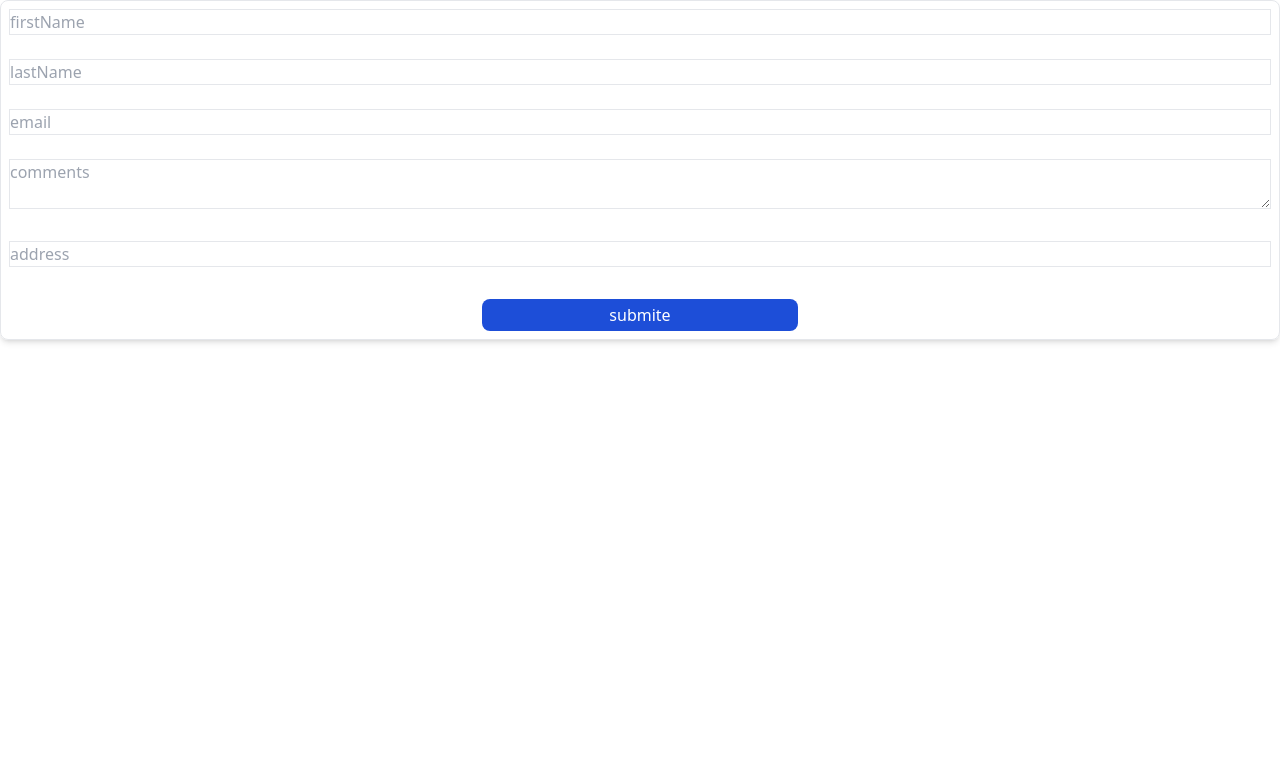
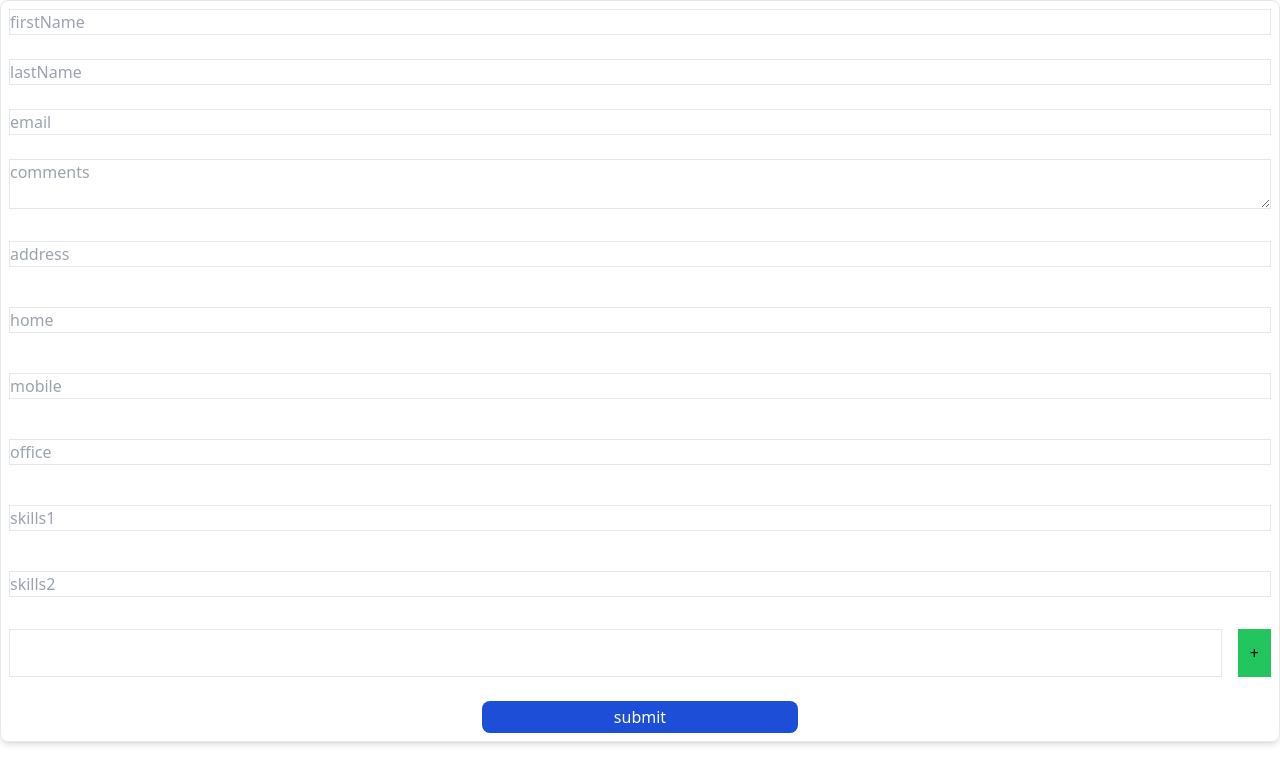
Before and after one commit to aeinmananni/formik, a React (Vite) app: page / in a window 1280 px wide. Shown: the top 784 px of the page. Built offline with nearby package versions, Linux system fonts and the light colour scheme.

Commit message:
add Object and Array Info In Form

```diff
--- a/src/components/formik-components/index.tsx
+++ b/src/components/formik-components/index.tsx
@@ -1,4 +1,12 @@
-import { Formik, Form, Field, ErrorMessage, FieldProps } from "formik";
+import {
+  Formik,
+  Form,
+  Field,
+  ErrorMessage,
+  FieldProps,
+  FieldArray,
+  FieldArrayRenderProps,
+} from "formik";
 import { initialValues, validationSchema } from "../utils";
 import Button from "../../UI/button";
 
@@ -9,8 +17,10 @@ const FormikComponents = () => {
   return (
     <Formik
       className="flex justify-center items-center w-full p-5"
+      onSubmit={(values: PersonalType) => {
+        console.log(values);
+      }}
       initialValues={initialValues}
-      onSubmit={(values: PersonalType) => console.log(values)}
       validationSchema={validationSchema}
     >
       <Form className="rounded-lg shadow-md flex flex-col justify-center items-start w-full border p-2 gap-6">
@@ -94,9 +104,136 @@ const FormikComponents = () => {
             }}
           </Field>
         </div>
+        <div className="flex flex-col gap-1 w-full">
+          <Field type="text" name="phones.home" className="border !w-full">
+            {(props: FieldProps) => {
+              const { meta, field } = props;
+
+              return (
+                <Input
+                  type="text"
+                  id="phones.home"
+                  className="border "
+                  placeholder="home"
+                  errorMessage={meta.touched && meta.error ? meta.error : ""}
+                  {...field}
+                />
+              );
+            }}
+          </Field>
+        </div>
+        <div className="flex flex-col gap-1 w-full">
+          <Field type="text" name="phones.mobile" className="border !w-full">
+            {(props: FieldProps) => {
+              const { meta, field } = props;
+
+              return (
+                <Input
+                  type="text"
+                  id="phones.mobile"
+                  className="border "
+                  placeholder="mobile"
+                  errorMessage={meta.touched && meta.error ? meta.error : ""}
+                  {...field}
+                />
+              );
+            }}
+          </Field>
+        </div>
+        <div className="flex flex-col gap-1 w-full">
+          <Field type="text" name="phones.office" className="border !w-full">
+            {(props: FieldProps) => {
+              const { meta, field } = props;
+
+              return (
+                <Input
+                  type="text"
+                  id="phones.office"
+                  className="border "
+                  placeholder="office"
+                  errorMessage={meta.touched && meta.error ? meta.error : ""}
+                  {...field}
+                />
+              );
+            }}
+          </Field>
+        </div>
+        <div className="flex flex-col gap-1 w-full">
+          <Field type="text" name="skills[0]" className="border !w-full">
+            {(props: FieldProps) => {
+              const { meta, field } = props;
+
+              return (
+                <Input
+                  type="text"
+                  id="skills1"
+                  className="border "
+                  placeholder="skills1"
+                  errorMessage={meta.touched && meta.error ? meta.error : ""}
+                  {...field}
+                />
+              );
+            }}
+          </Field>
+        </div>
+        <div className="flex flex-col gap-1 w-full">
+          <Field type="text" name="skills[1]" className="border !w-full">
+            {(props: FieldProps) => {
+              const { meta, field } = props;
+
+              return (
+                <Input
+                  type="text"
+                  id="skills2"
+                  className="border "
+                  placeholder="skills2"
+                  errorMessage={meta.touched && meta.error ? meta.error : ""}
+                  {...field}
+                />
+              );
+            }}
+          </Field>
+        </div>
+        <div className="flex flex-col gap-1 w-full">
+          <FieldArray name="corses">
+            {(props: FieldArrayRenderProps) => {
+              const { push, remove, form } = props;
+              const { values } = form;
+              const { corses } = values;
+              return (
+                <div className="flex flex-col gap-4">
+                  {corses.map((corse, index: number) => (
+                    <div key={index} className="flex  gap-4 w-full ">
+                      <Field
+                        type="text"
+                        name={`corses[${index}]`}
+                        className="border !w-full"
+                      />
+                      {index > 0 && (
+                        <Button
+                          type="button"
+                          className="bg-red-500 p-3"
+                          onClick={() => remove(index)}
+                          text="-"
+                        />
+                      )}
+
+                      <Button
+                        type="button"
+                        className="bg-green-500 p-3"
+                        onClick={() => push("")}
+                        text="+"
+                      />
+                    </div>
+                  ))}
+                </div>
+              );
+            }}
+          </FieldArray>
+        </div>
         <div className="flex w-full justify-center items-center">
           <Button
-            text="submite"
+            text="submit"
             type="submit"
             className="bg-blue-700 w-1/4 p-1 rounded-lg text-white"
           />
--- a/src/components/utils.ts
+++ b/src/components/utils.ts
@@ -5,7 +5,14 @@ export const initialValues: PersonalType = {
     lastName: "",
     email: "",
     comments:"",
-    address:""
+    address:"",
+    phones:{
+        home:"",
+        mobile:"",
+        office:""
+    },
+    skills:["",""],
+    corses:[""]
   };
   export const validate = (values: PersonalType) => {
     let errors: PersonalType | object = {};
@@ -34,4 +41,12 @@ export const validationSchema = Yup.object({
       .required("Email is Required !"),
     comments: Yup.string().required("comments is Required !"),
     address: Yup.string().required("Adrres is Required !"),
+    phones: Yup.object({
+      home: Yup.string().required("Home phone is required!"),
+      mobile: Yup.string().optional(), // or add validation as needed
+      office: Yup.string().optional(), // or add validation as needed
+    }),
+    skills: Yup.array()
+    .of(Yup.string().required("Skill cannot be empty"))
+    .min(1, "At least one skill is required!")
   });
```
Also changed, not shown: src/models.ts (+11 -0 lines).
